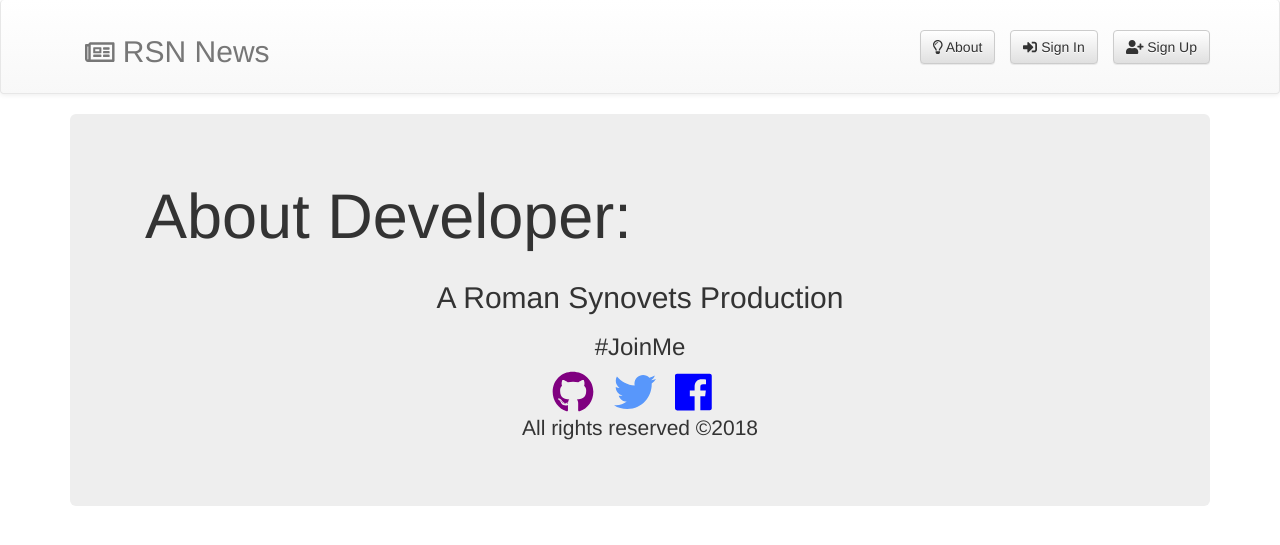
After one commit to HVLLOWe3n/RSN-News, a Django app: page /about/ in a window 1280 px wide. The commit adds this page. Shown: the top 545 px of the page. Run offline with Django 3.2, Linux system fonts and the light colour scheme; some libraries are stand-ins or nearby versions.

Commit message:
v.0.16 Add page 'About' and delete button 'Share'

```diff
--- /dev/null
+++ b/account/templates/AboutUs.html
@@ -0,0 +1,22 @@
+{% extends 'base.html' %}
+
+{% block content %}
+    <div class="jumbotron col-md-12">
+        <div class="post_block">
+            <div class="col-md-12 text-Left">
+                <span><h1 class="alt-h0 text-white lh-condensed-ultra mb-3">About Developer:</h1></span>
+            </div>
+        </div>
+
+        <div class="col-md-12 text-center">
+            <h2><span>A Roman Synovets Production</span></h2>
+            <h3 class="alt-h0 text-white lh-condensed-ultra mb-3">#JoinMe</h3>
+            <div class="abouted">
+                <a href="http://github.com/HVLLOWe3n" title="GitHub (HVLLOWe3n)"><i class="fab fa-github fa-3x" style="color:Purple"></i> &#160 &#160</a>
+                <a href="https://twitter.com/HVLLOWe3n" title="Twitter (HVLLOWe3n)"><i class="fab fa-twitter fa-3x" style="color: #5897fb"></i> &#160 &#160</a>
+                <a href="https://www.facebook.com/HVLLOWe3n" title="Facebook (HVLLOWe3n)"><i class="fab fa-facebook fa-3x" style="color: blue"></i> &#160 &#160</a>
+            </div>
+            <p><span>All rights reserved ©2018</span></p>
+        </div>
+    </div>
+{% endblock %}
--- a/account/templates/SignIn.html
+++ b/account/templates/SignIn.html
@@ -18,4 +18,5 @@
               </form>
           </div>
     </div>
+    </div>
 {% endblock %}
--- a/account/urls.py
+++ b/account/urls.py
@@ -5,4 +5,5 @@ urlpatterns = [
     path('signup/', views.Sing_Up.as_view(), name='sign_up'),
     path('signout/', views.Sign_Out.as_view(), name='sign_out'),
     path('signin/', views.Sign_In.as_view(), name='sign_in'),
+    path('about/', views.About.as_view(), name='about'),
 ]
--- a/account/views.py
+++ b/account/views.py
@@ -44,7 +44,6 @@ class Sing_Up(View):
 
 class Sign_Out(View):
     def get(self, request):
-        context = {}
         logout(request)
 
         return redirect('/')
@@ -70,3 +69,10 @@ class Sign_In(View):
                 return redirect('/')
 
         return render(request, 'SignIn.html', context)
+
+
+class About(View):
+    def get(self, request):
+        context = {}
+
+        return render(request, 'AboutUs.html', context)
--- a/blog/static/css/style.css
+++ b/blog/static/css/style.css
@@ -6,3 +6,11 @@
 .post-form textarea, .post-form input {
     width: 100%;
 }
+
+a {
+    text-decoration: none;
+}
+
+.abouted {
+ display:inline-block;
+}
--- a/blog/templates/base.html
+++ b/blog/templates/base.html
@@ -30,6 +30,8 @@
                 <a href="{% url 'post_new' %}" class="navbar-text navbar-brand navbar-right"><span class="btn btn-default"><i class="fas fa-pencil-alt"></i> New Post</span></a>
                 <a href="{% url 'profile' %}" class="navbar-text navbar-brand navbar-right"><span class="btn btn-default"><i class="fas fa-user"></i> My Profile</span></a>
             {% endif %}
+
+            <a href="{% url 'about' %}" class="navbar-text navbar-brand navbar-right"><span class="btn btn-default"><i class="far fa-lightbulb"></i> About</span></a>
         </div>
     </nav>
 
--- a/blog/templates/post_list.html
+++ b/blog/templates/post_list.html
@@ -24,7 +24,6 @@
                             <div class="col-xs-12 text-right">
                                 <a href="{% url 'post_detail' pk=post.pk %}"><span class="btn btn-default">Read <i class="far fa-file"></i></span></a>
                                 <a href=""><span class="btn btn-default">Add Favorite <i class="far fa-star"></i></span></a>
-                                <a href=""><span class="btn btn-default">Share <i class="fas fa-hashtag"></i></span></a>
                                 <br><br>
                             </div>
                         </div>
--- a/myprofile/templates/MyAllPosts.html
+++ b/myprofile/templates/MyAllPosts.html
@@ -5,7 +5,7 @@
         {% if user.id == p.author_id %}
         <div class="jumbotron col-md-12">
             <div class="post-block">
-                <h1>You Posts:</h1><br><br>
+                <h1>You Post:</h1><br><br>
                 <div class="col-md-7 text-left">
                     <p>Title:</p>
                     <p>Published:</p>
--- a/myservice/settings.py
+++ b/myservice/settings.py
@@ -25,7 +25,7 @@ SECRET_KEY = '*-zb)hkd%-@6hx81421qn8kiqo9f20w^30x!%o_r)paq!ozlt*'
 # SECURITY WARNING: don't run with debug turned on in production!
 DEBUG = False
 
-ALLOWED_HOSTS = ['127.0.0.1', 'renews.pythonanywhere.com']      # '127.0.0.1', 'renews.pythonanywhere.com'
+ALLOWED_HOSTS = ['127.0.0.1', 'renews.pythonanywhere.com']
 
 # Application definition
 
```
